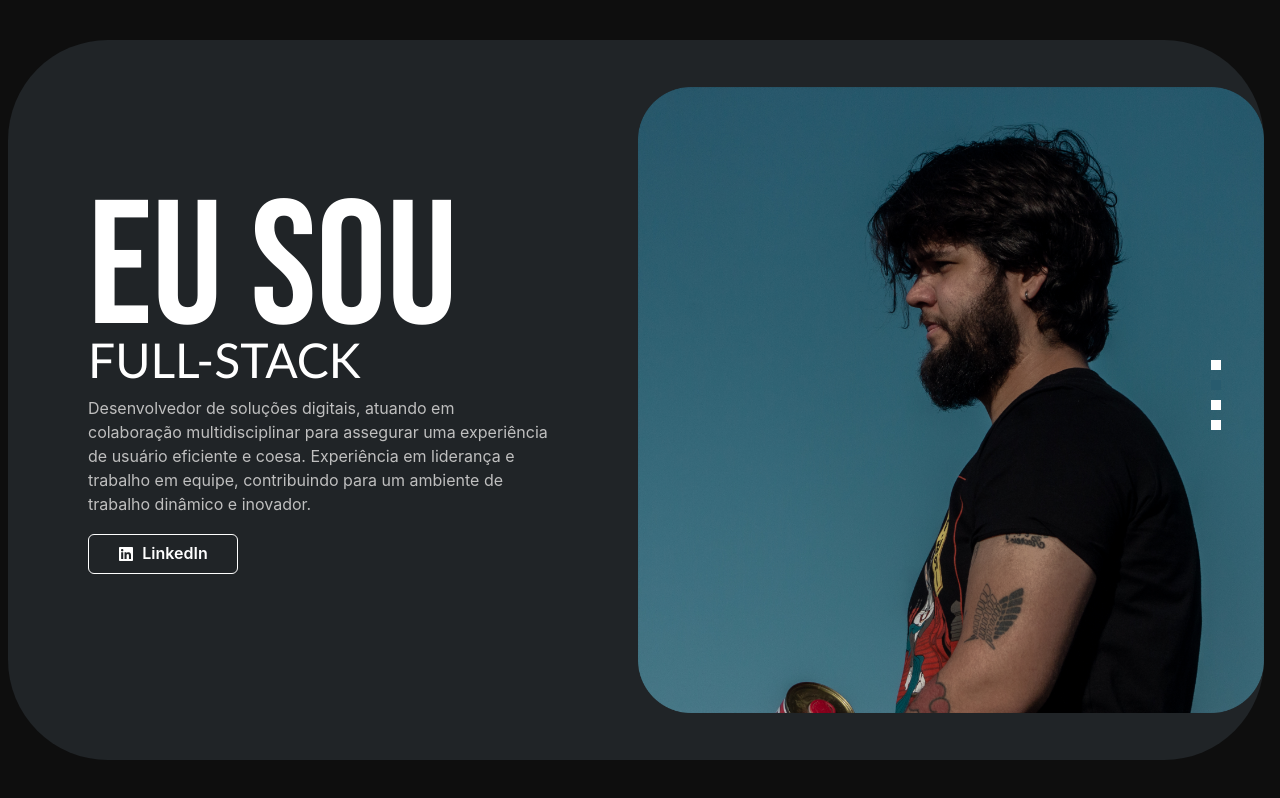
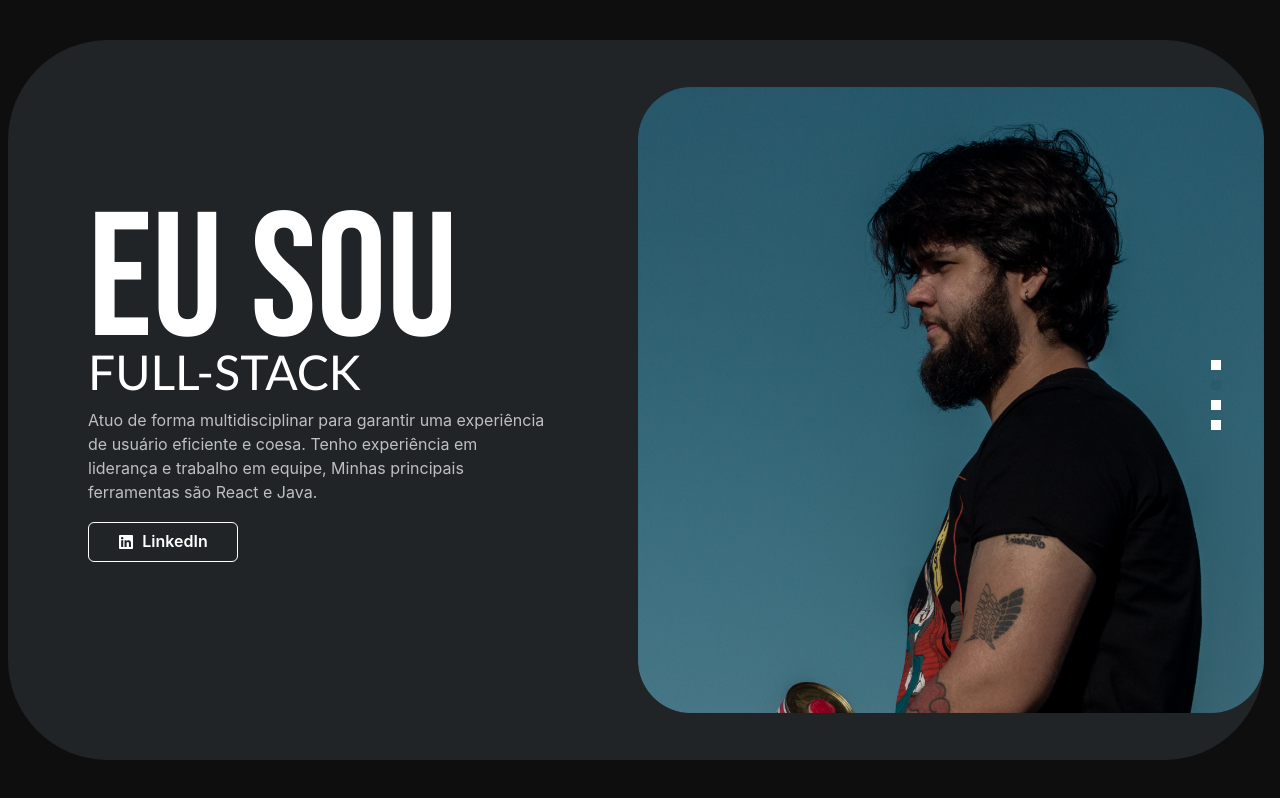
Before and after one commit to CaiqueRamos/my-website, a React (Vite) app: page / in a window 1280 px wide. Both pictures are taken after a click on the element 1216 px from the left and 385 px from the top of the page. Built offline with nearby package versions, Linux system fonts and the light colour scheme.

Commit message:
modif resume text

```diff
--- a/src/ui/components/profile-resume/profile-resume.jsx
+++ b/src/ui/components/profile-resume/profile-resume.jsx
@@ -23,10 +23,10 @@ function ProfileResume() {
           <ScrollingTextAnimation />
           <Stack>
             <Text maxW={"650px"}>
-              Desenvolvedor de soluções digitais, atuando em colaboração
-              multidisciplinar para assegurar uma experiência de usuário
-              eficiente e coesa. Experiência em liderança e trabalho em equipe,
-              contribuindo para um ambiente de trabalho dinâmico e inovador.
+              Atuo de forma multidisciplinar para garantir uma experiência de
+              usuário eficiente e coesa. Tenho experiência em liderança e
+              trabalho em equipe, Minhas principais ferramentas são React e
+              Java.
             </Text>
             <Stack>
               <a href="https://www.linkedin.com/in/caique-ramos-601782176/">
```
